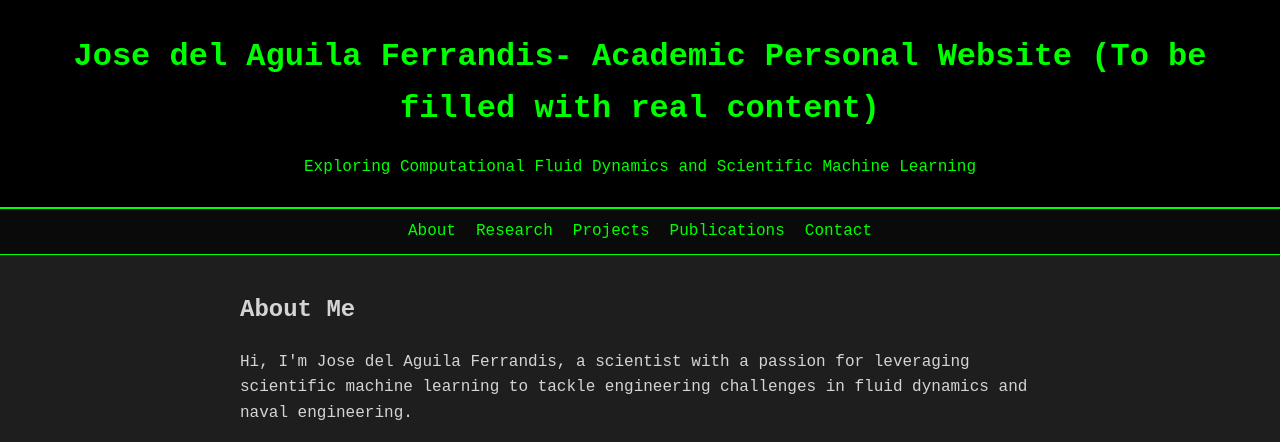
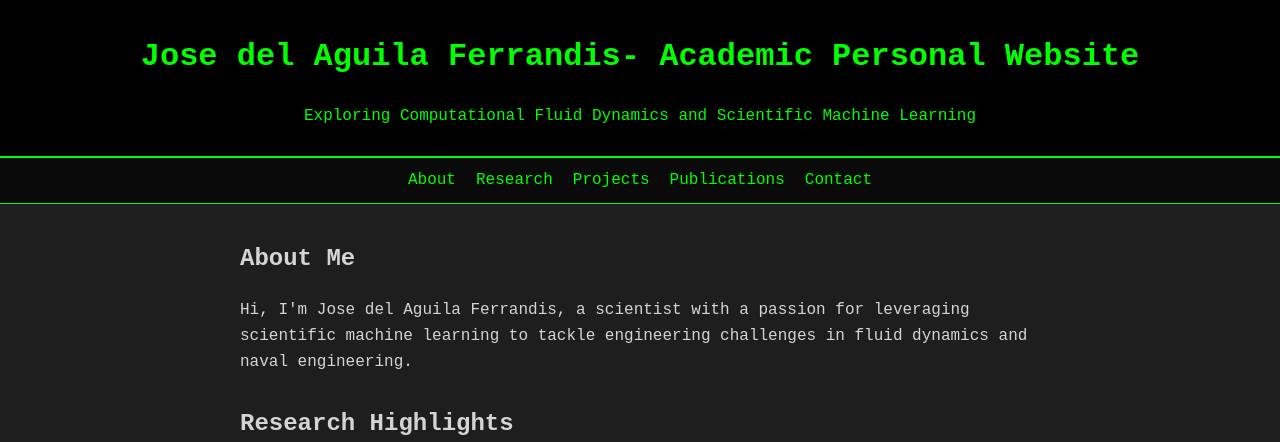
Before and after one commit to j-aguila/j-aguila.github.io, a plain HTML site: page index.html in a window 1280 px wide. Shown: the top 442 px of the page. Drawn offline with Linux system fonts and the light colour scheme.

Commit message:
Update index.html
Removed "to be filled with real content"

```diff
--- a/index.html
+++ b/index.html
@@ -130,7 +130,7 @@
 </head>
 <body>
     <header>
-        <h1>Jose del Aguila Ferrandis- Academic Personal Website (To be filled with real content)</h1>
+        <h1>Jose del Aguila Ferrandis- Academic Personal Website </h1>
         <p>Exploring Computational Fluid Dynamics and Scientific Machine Learning</p>
     </header>
     <nav>
```
